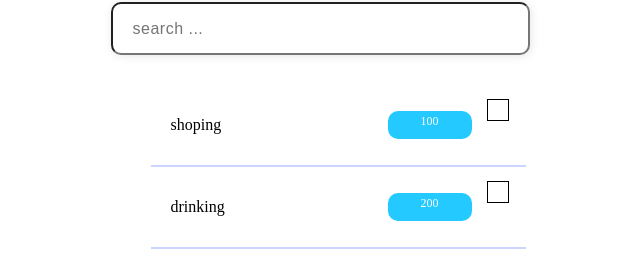
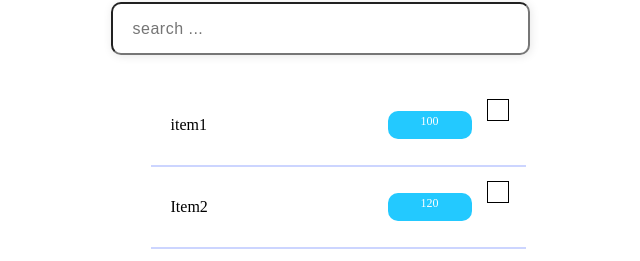
Before and after one commit to soundmafi/react-budget-app, a React (Create React App) app: page / in a window 1280 px wide. Shown: the part 664-925 px from the top of the page, without its empty margins (342-982 px from the left). Built offline with nearby package versions, Linux system fonts and the light colour scheme.

Commit message:
feat(list): implement useContext in expenses list

```diff
--- a/src/App.tsx
+++ b/src/App.tsx
@@ -2,9 +2,9 @@ import styled from 'styled-components';
 import Title from './components/Title/Title';
 import BudgetCard from './components/BudgetCard/BudgetCard';
 import Input from './components/Input/Input';
-import ExpenseCard from './components/ExpenseCard/ExpenseCard';
 import CustomSelect from './components/CurrencySelect/CurrencySelect';
 import ExpenseForm from './components/ExpenseForm/ExpenseForm';
+import ExpensesList from './components/ExpensesList/ExpensesList';
 
 const App = () => {
 	return (
@@ -22,15 +22,11 @@ const App = () => {
 
 				<Title textTitle="Expenses" />
 				<Input name={'search'} placeholder={'search ...'} type="text" />
-				<StyledExpensesContainer>
-					<ExpenseCard expenseName={'shoping'} expenseValue={100} />
-					<ExpenseCard expenseName={'drinking'} expenseValue={200} />
-					<ExpenseCard expenseName={'relax'} expenseValue={500} />
-					<ExpenseCard expenseName={'study'} expenseValue={400} />
-				</StyledExpensesContainer>
+
+				<ExpensesList />
 
 				<Title textTitle="Add Expense" />
-				<ExpenseForm/>
+				<ExpenseForm />
 			</StyledContainer>
 		</StyledApp>
 	);
--- a/src/components/BudgetCard/BudgetCard.tsx
+++ b/src/components/BudgetCard/BudgetCard.tsx
@@ -1,5 +1,4 @@
 import styled from 'styled-components';
-import { Color } from './../../types/index';
 import BudgetButton from '../BudgetButton/BudgetButton';
 import BudgetCardText from './../BudgetCardText/BudgetCardText';
 
--- a/src/components/ExpenseBadge/ExpenseBadge.tsx
+++ b/src/components/ExpenseBadge/ExpenseBadge.tsx
@@ -1,11 +1,11 @@
 import styled from 'styled-components';
 
 interface IBudge {
-	expenseValue: number;
+	cost: number;
 }
 
-const ExpenseBadge = ({ expenseValue }: IBudge) => {
-	return <StyledExpenseBadge>{expenseValue}</StyledExpenseBadge>;
+const ExpenseBadge = ({ cost }: IBudge) => {
+	return <StyledExpenseBadge>{cost}</StyledExpenseBadge>;
 };
 
 export default ExpenseBadge;
--- a/src/components/ExpenseCard/ExpenseCard.tsx
+++ b/src/components/ExpenseCard/ExpenseCard.tsx
@@ -2,17 +2,17 @@ import styled from 'styled-components';
 import ExpenseButtonClose from './../ExpenseButtonClose/ExpenseButtonClose';
 import ExpenseBadge from '../ExpenseBadge/ExpenseBadge';
 import ExpenseName from '../ExpenseName/ExpenseName';
+import { IExpense } from '../../contex/ExpensesContex/types';
 
 interface IExpenseCard {
-	expenseName: string;
-	expenseValue: number;
+expense: IExpense
 }
 
-const ExpenseCard = ({ expenseName, expenseValue }: IExpenseCard) => {
+const ExpenseCard = ({ cost, name }: IExpense) => {
 	return (
 		<StyledExpenseCard>
-			<ExpenseName expenseName={expenseName} />
-			<ExpenseBadge expenseValue={expenseValue} />
+			<ExpenseName name={name} />
+			<ExpenseBadge cost={cost} />
 			<ExpenseButtonClose />
 		</StyledExpenseCard>
 	);
--- a/src/components/ExpenseForm/ExpenseForm.tsx
+++ b/src/components/ExpenseForm/ExpenseForm.tsx
@@ -1,18 +1,24 @@
 import { SubmitHandler, useForm } from 'react-hook-form';
 import styled from 'styled-components';
+import { useExpensesContex } from '../../contex/ExpensesContex/ExpensesContex';
 interface IExpense {
-	expenseName: string;
-	expenseCost: number;
+	name: string;
+	cost: number;
 }
 
+
 const ExpenseForm = () => {
+
+	const { expenses, setExpenses } = useExpensesContex();
 	const { register, handleSubmit, reset } = useForm<IExpense>();
 
 	const onSubmit: SubmitHandler<IExpense> = (expense: IExpense) => {
-		if (!!expense.expenseCost) {
+
+		if (!expense.cost) {
 			console.log('Только цифры');
 		} else {
-			console.log(expense);
+			expenses.push(expense)
+			setExpenses(expenses);
 			reset();
 		}
 	};
@@ -21,7 +27,7 @@ const ExpenseForm = () => {
 		<StyledExpenseForm onSubmit={handleSubmit(onSubmit)}>
 			<StyledInput
 				placeholder="Enter name ..."
-				{...register('expenseName', {
+				{...register('name', {
 					required: true,
 					maxLength: 15,
 					valueAsNumber: false,
@@ -30,7 +36,7 @@ const ExpenseForm = () => {
 			/>
 			<StyledInput
 				placeholder="Enter cost ..."
-				{...register('expenseCost', {
+				{...register('cost', {
 					required: true,
 					maxLength: 5,
 					valueAsNumber: true,
--- a/src/components/ExpenseName/ExpenseName.tsx
+++ b/src/components/ExpenseName/ExpenseName.tsx
@@ -1,11 +1,11 @@
 import styled from 'styled-components';
 
 interface IExpenseName {
-	expenseName: string;
+	name: string;
 }
 
-const ExpenseName = ({ expenseName }: IExpenseName) => {
-	return <StyledExpenseName>{expenseName}</StyledExpenseName>;
+const ExpenseName = ({ name }: IExpenseName) => {
+	return <StyledExpenseName>{name}</StyledExpenseName>;
 };
 
 export default ExpenseName;
--- /dev/null
+++ b/src/components/ExpensesList/ExpensesList.tsx
@@ -0,0 +1,27 @@
+import styled from 'styled-components';
+import {
+	ExpenseContextProvider,
+	useExpensesContex,
+} from '../../contex/ExpensesContex/ExpensesContex';
+import ExpenseCard from '../ExpenseCard/ExpenseCard';
+
+const ExpensesList = () => {
+	const { expenses } = useExpensesContex();
+	return (
+		<ExpenseContextProvider>
+			<StyledExpensesList>
+				{expenses.map((expense) => {
+					return <ExpenseCard name={expense.name} cost={expense.cost} />;
+				})}
+			</StyledExpensesList>
+		</ExpenseContextProvider>
+	);
+};
+
+export default ExpensesList;
+
+const StyledExpensesList = styled.ul`
+	width: 100%;
+	margin-top: 30px;
+	margin-bottom: 30px;
+`;
--- a/src/contex/ExpensesContex/ExpensesContex.tsx
+++ b/src/contex/ExpensesContex/ExpensesContex.tsx
@@ -1,12 +1,23 @@
-import { createContext, useState } from 'react';
+import { createContext, useState, useContext } from 'react';
 import { IExpenseContex, IExpenseContextProviderProps, IExpense } from './types';
 
-export const ExpensesContext = createContext<IExpenseContex>({
-	expenses: [],
+const ExpensesContext = createContext<IExpenseContex>({
+	expenses: [
+		{
+			name: 'item1',
+			cost: 100,
+		},
+		{
+			name: 'Item2',
+			cost: 120,
+		},
+	],
 	setExpenses: (newExpenses: IExpense[]) => {},
 });
 
- const useExpensesContextValue = () => {
+export const useExpensesContex = () => useContext<IExpenseContex>(ExpensesContext)
+
+const useExpensesContextValue = () => {
 	const [expensesContext, setExpensesContext] = useState<IExpenseContex>(() => ({
 		expenses: [],
 		setExpenses: (newExpenses: IExpense[]) => {
@@ -16,10 +27,10 @@ export const ExpensesContext = createContext<IExpenseContex>({
 	return expensesContext;
 };
 
-export const ExpenseContextProvider = ({ expenseCard }: IExpenseContextProviderProps) => {
+export const ExpenseContextProvider = ({ children }: IExpenseContextProviderProps) => {
 	return (
 		<ExpensesContext.Provider value={useExpensesContextValue()}>
-			{expenseCard}
+			{children}
 		</ExpensesContext.Provider>
 	);
 };
--- a/src/contex/ExpensesContex/types.ts
+++ b/src/contex/ExpensesContex/types.ts
@@ -1,7 +1,7 @@
 import { ReactNode } from "react";
 
 export interface IExpenseContextProviderProps{
-    expenseCard: ReactNode;
+    children: ReactNode;
 }
 
 export interface IExpenseContex{
```
